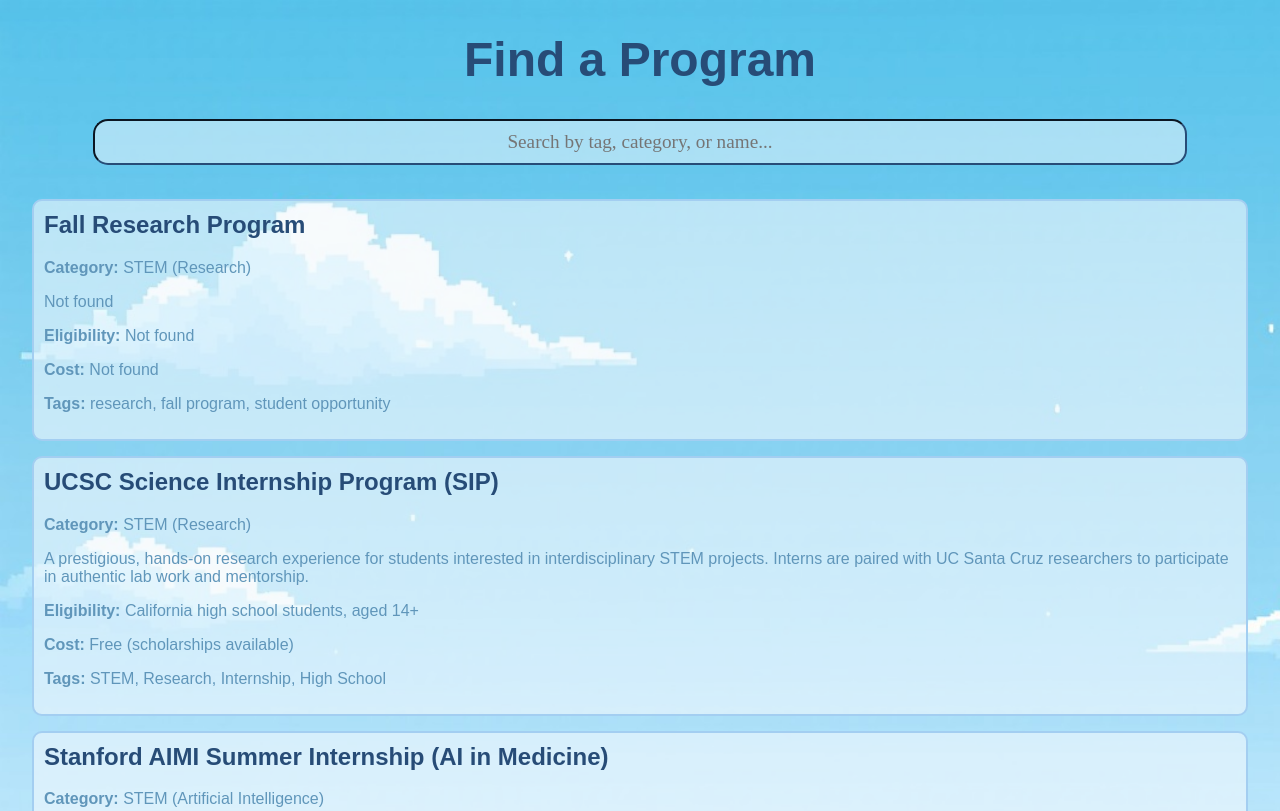
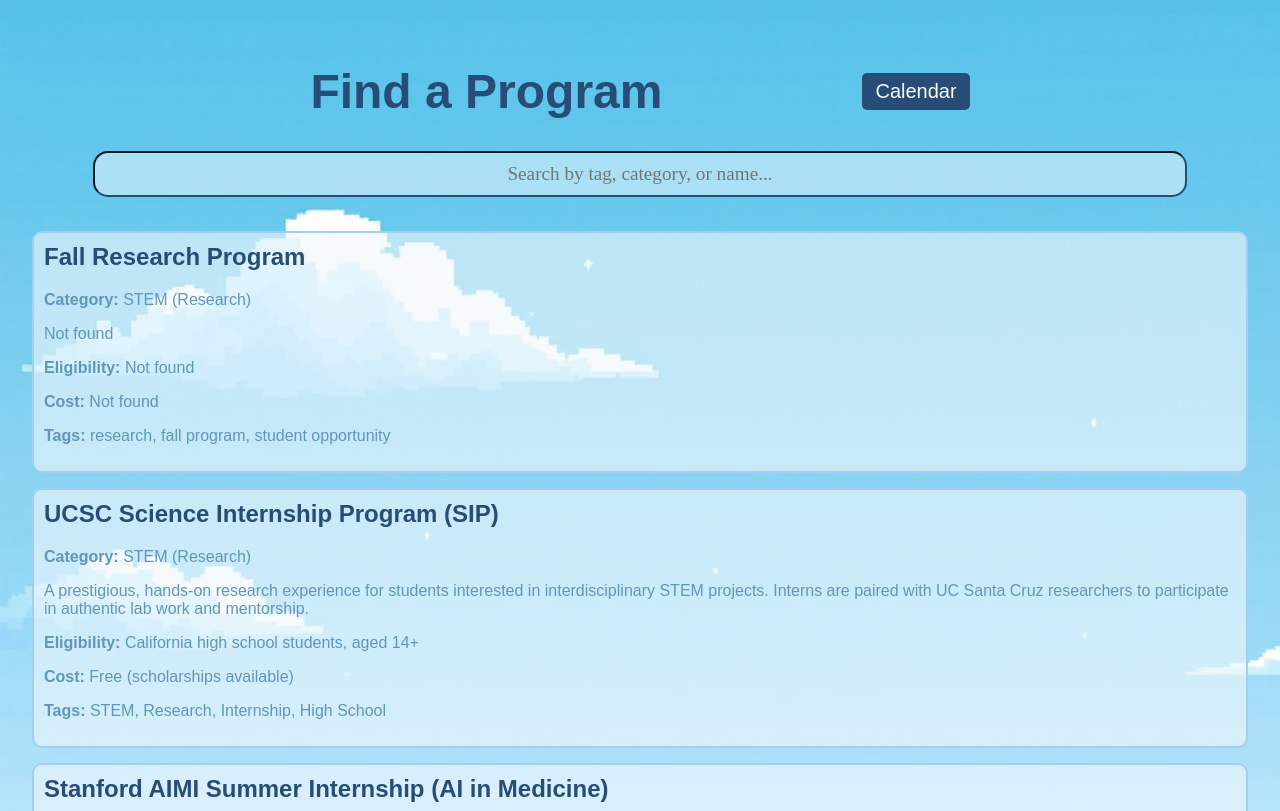
Before and after one commit to ObabiniasAreAwesome/FindAProgram, a website: page index.html in a window 1280 px wide. Shown: the top 811 px of the page. Drawn offline with Linux system fonts and the light colour scheme; a web font is replaced by a local one.

Commit message:
calendar.html

```diff
--- a/index.css
+++ b/index.css
@@ -66,3 +66,16 @@
 .top {
     text-align: center;
 }
+.button {
+    text-decoration: none;
+    display: inline-block;
+    padding: 7px 13px;
+    background-color: #274c77;
+    color: white;
+    border-radius: 5px;
+    font-family: "Poppins", sans-serif;
+    text-align: center;
+    cursor: pointer;
+    font-size: 20px;
+    margin-left: 200px;
+}
--- a/index.html
+++ b/index.html
@@ -8,7 +8,10 @@
 <body>
     <div class="center">
         <div class="top">
-            <h1>Find a Program</h1>
+            <div class="header" style="display: flex">
+                <h1>Find a Program</h1>
+                <a href="calendar.html" class="button">Calendar</a>
+            </div>
             <input type="text" id="searchInput" placeholder="Search by tag, category, or name...">
         </div>
         <div id="results" class="scroll"></div>
```
Also changed, not shown: calendar.html (added).
